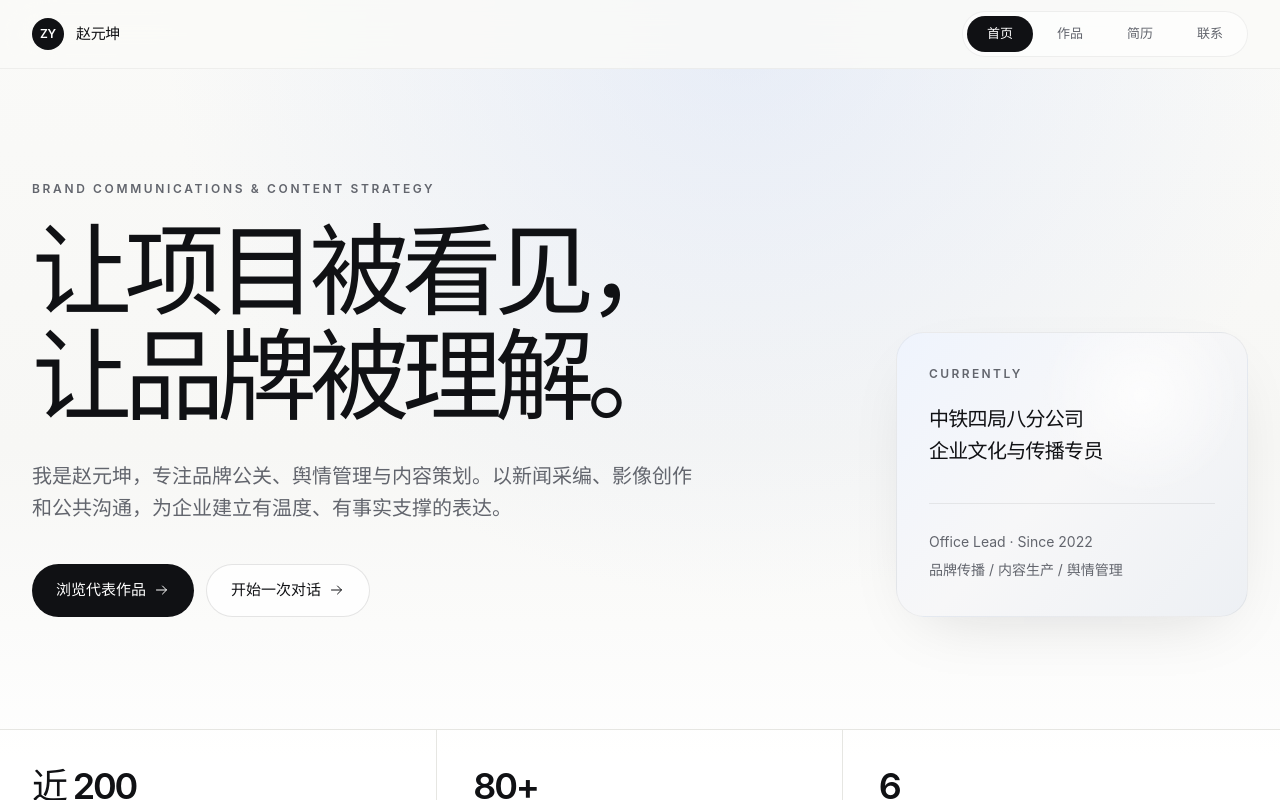
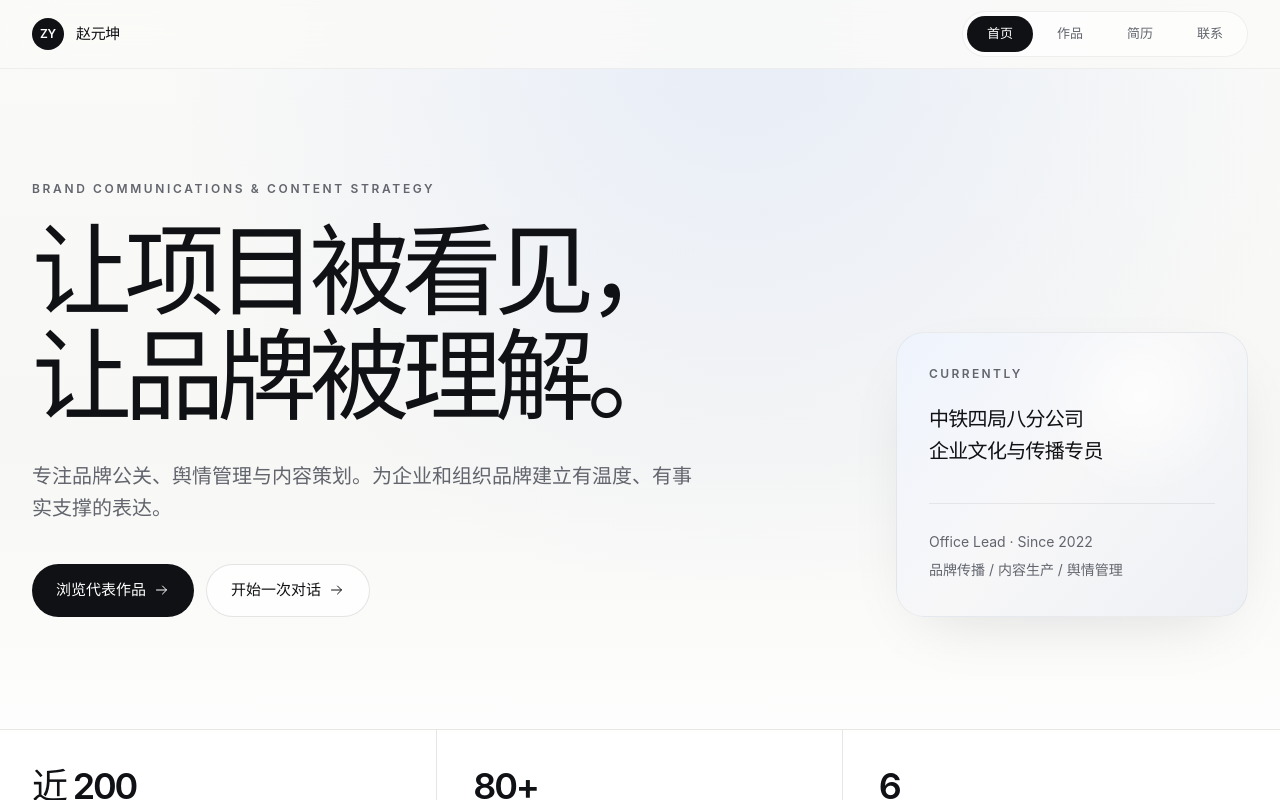
Before and after one commit to jerryjahnke-ai/zhao-yuankun-portfolio, a React (Vite) app: page / in a window 1280 px wide. Shown: the top 800 px of the page. Built offline with nearby package versions, Linux system fonts and the light colour scheme.

Commit message:
Update App.jsx

```diff
--- a/src/App.jsx
+++ b/src/App.jsx
@@ -325,7 +325,7 @@ function HomePage() {
               让品牌被理解。
             </h1>
             <p className="mt-8 max-w-2xl text-lg leading-8 text-muted sm:text-xl">
-              我是赵元坤，专注品牌公关、舆情管理与内容策划。以新闻采编、影像创作和公共沟通，为企业建立有温度、有事实支撑的表达。
+              专注品牌公关、舆情管理与内容策划。为企业和组织品牌建立有温度、有事实支撑的表达。
             </p>
             <div className="mt-10 flex flex-wrap gap-3">
               <ButtonLink to="/work">浏览代表作品</ButtonLink>
```
